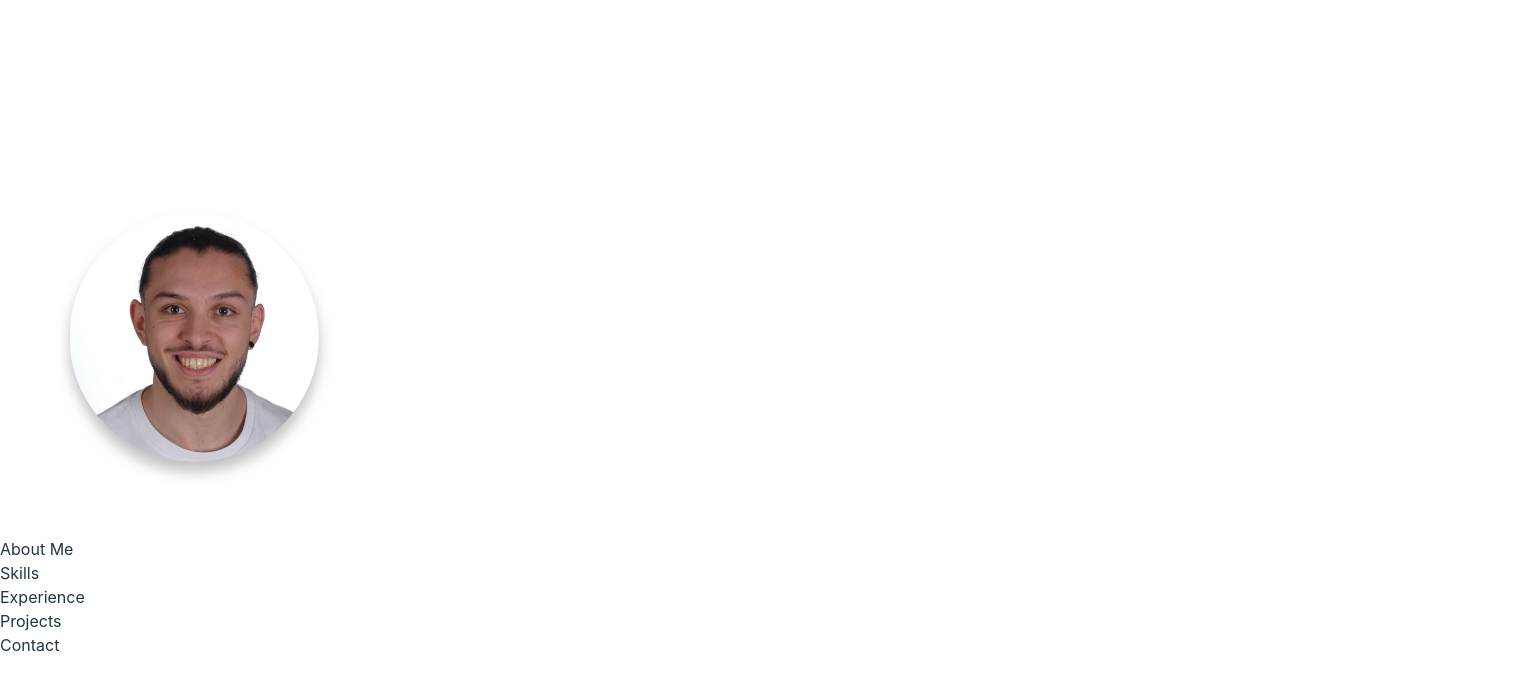
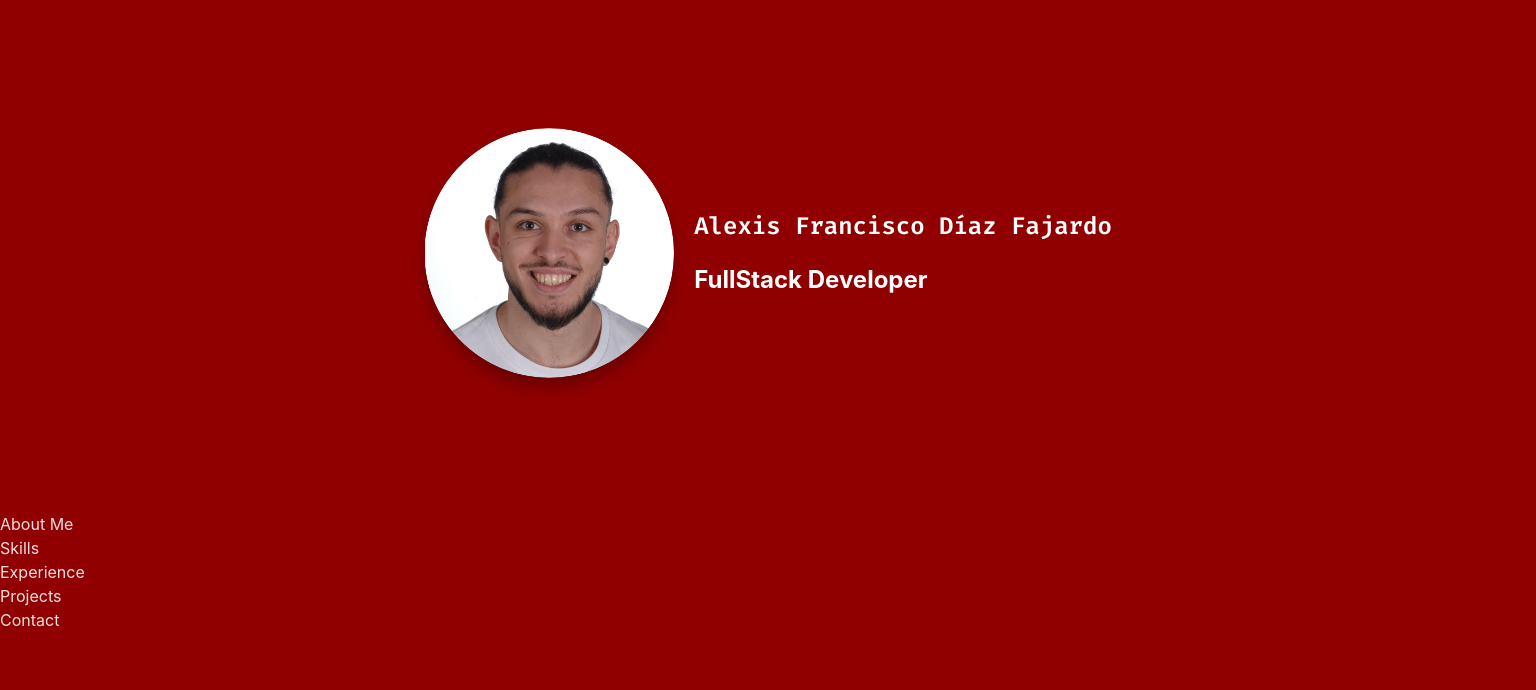
Before and after one commit to Lerzih/Porfolio, a React (Vite) app: page / in a window 1280 px wide. Shown: the top 690 px of the page, 1536 px wide, since content can reach past the window. Built offline with nearby package versions, Linux system fonts and the light colour scheme.

Commit message:
[:lipstick:] Update main styles

```diff
--- a/src/index.css
+++ b/src/index.css
@@ -1,3 +1,5 @@
+@import url("css/colors.css");
+
 :root {
   font-family: Inter, system-ui, Avenir, Helvetica, Arial, sans-serif;
   line-height: 1.5;
@@ -5,7 +7,7 @@
 
   color-scheme: light dark;
   color: rgba(255, 255, 255, 0.87);
-  background-color: #900000;
+  background-color: var(--main-color);
 
   font-synthesis: none;
   text-rendering: optimizeLegibility;
@@ -14,58 +16,10 @@
   -webkit-text-size-adjust: 100%;
 }
 
-a {
-  font-weight: 500;
-  color: #646cff;
-  text-decoration: inherit;
-}
-a:hover {
-  color: #535bf2;
-}
-
 body {
   margin: 0;
-  display: flex;
-  place-items: center;
-  min-width: 320px;
+  padding: 0;
   min-height: 100vh;
-}
-
-h1 {
-  font-size: 3.2em;
-  line-height: 1.1;
-}
-
-button {
-  border-radius: 8px;
-  border: 1px solid transparent;
-  padding: 0.6em 1.2em;
-  font-size: 1em;
-  font-weight: 500;
-  font-family: inherit;
-  background-color: #1a1a1a;
-  cursor: pointer;
-  transition: border-color 0.25s;
-}
-button:hover {
-  border-color: #646cff;
-}
-button:focus,
-button:focus-visible {
-  outline: 4px auto -webkit-focus-ring-color;
-}
-
-@media (prefers-color-scheme: light) {
-  :root {
-    color: #213547;
-    background-color: #ffffff;
-  }
-  a:hover {
-    color: #747bff;
-  }
-  button {
-    background-color: #f9f9f9;
-  }
 }
 
 @font-face {
```
